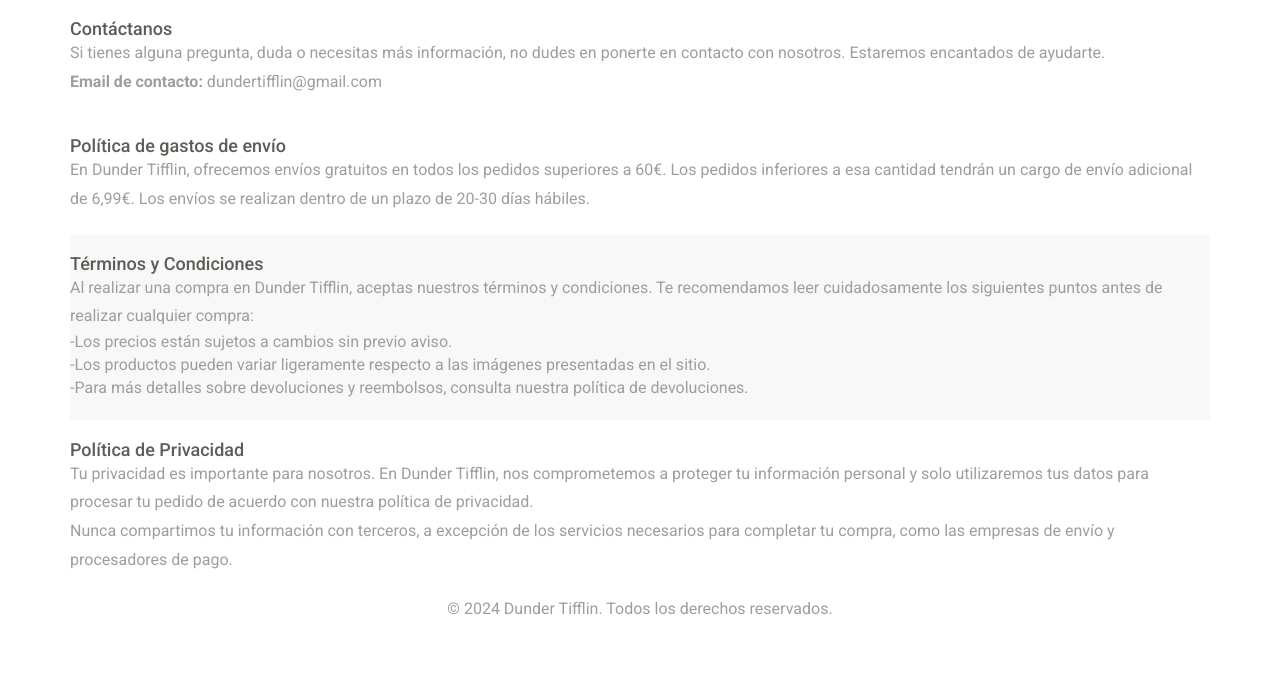
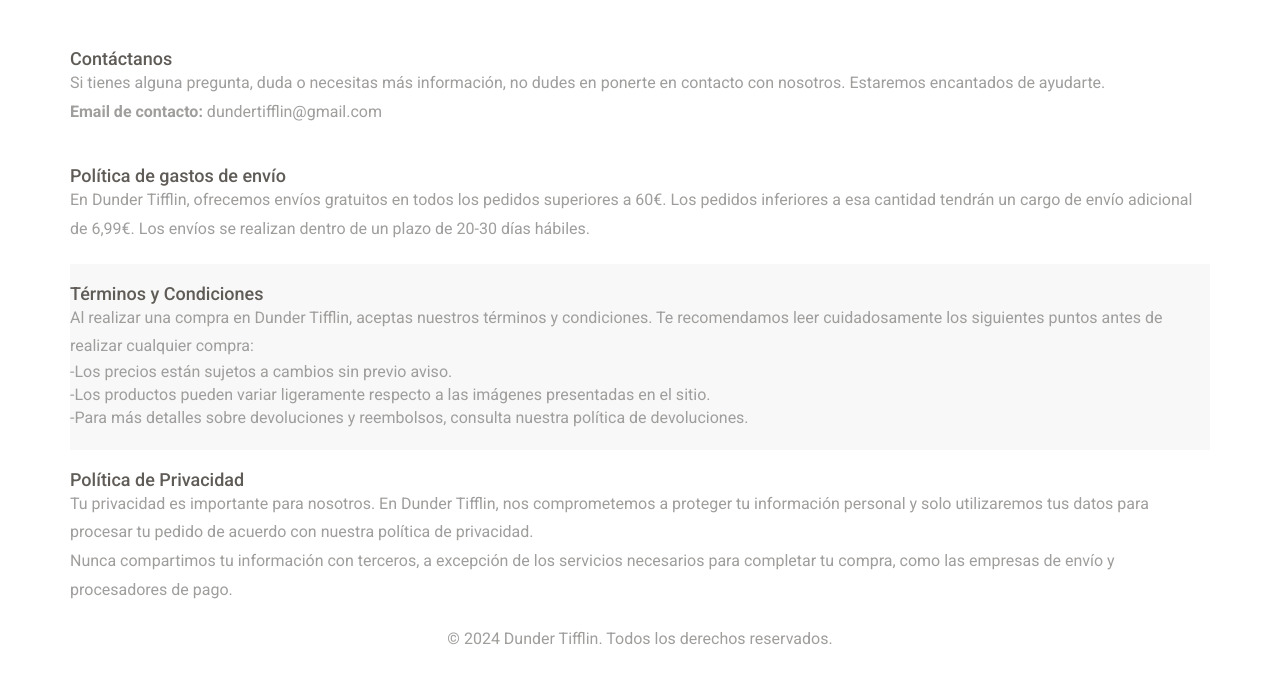
Before and after one commit to Pablito2442/Dunder-Tifflin, a Django app: page /inicio/contacto/ in a window 1280 px wide. Shown: the part 101-785 px from the top of the page. Run offline with Django 5.2, Linux system fonts and the light colour scheme; some libraries are stand-ins or nearby versions.

Commit message:
NavBar Actualizada y Pagina de Contacto

```diff
--- a/inicio/templates/contacto.html
+++ b/inicio/templates/contacto.html
@@ -33,7 +33,7 @@
       {% include 'navbar_inicio.html' %}
 
       <!-- Contenedor principal con margen superior adicional -->
-      <div class="container" style="margin-top: 100px;"> <!-- Añadido margen-top de 100px -->
+      <div class="container" style="margin-top: 130px;"> <!-- Añadido margen-top de 100px -->
 
         <!-- Sección de Contacto -->
         <section class="contact-section" style="padding: 20px 0;">
--- a/inicio/templates/navbar_inicio.html
+++ b/inicio/templates/navbar_inicio.html
@@ -64,7 +64,7 @@
 				                <ul class="nav navbar-nav navbar-center" data-in="fadeInDown" data-out="fadeOutUp">
 				                    <li class="active"><a href="{% url 'inicio' %}">Inicio</a></li>
 				                    <li class="active"><a href="{% url 'catalogo' %}">Catálogo</a></li>
-				                    <li class="active"><a href="{% url 'inicio' %}">Contáctanos</a></li>
+				                    <li class="active"><a href="{% url 'contacto' %}">Contáctanos</a></li>
 				                </ul><!--/.nav -->
 				            </div><!-- /.navbar-collapse -->
 				        </div><!--/.container-->
```
